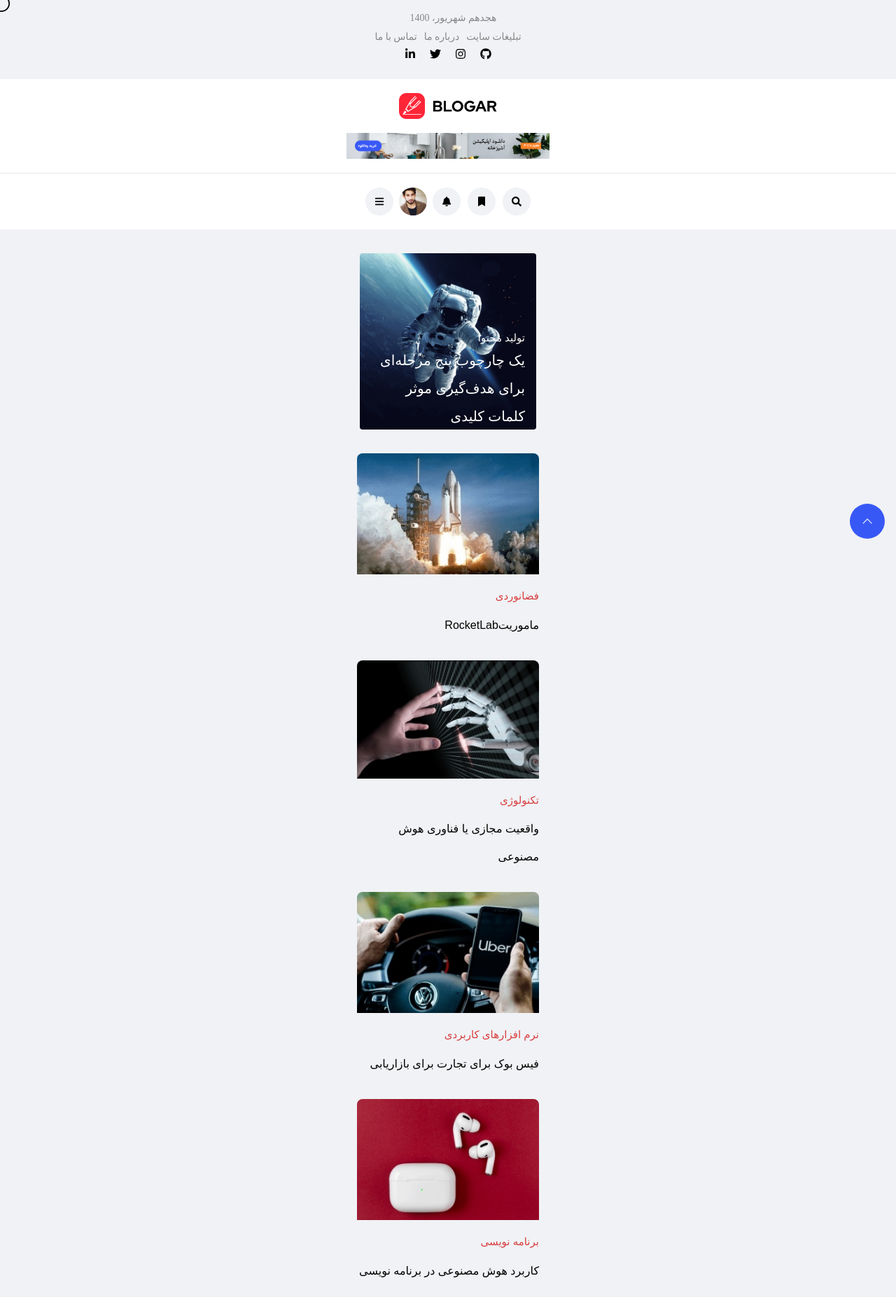
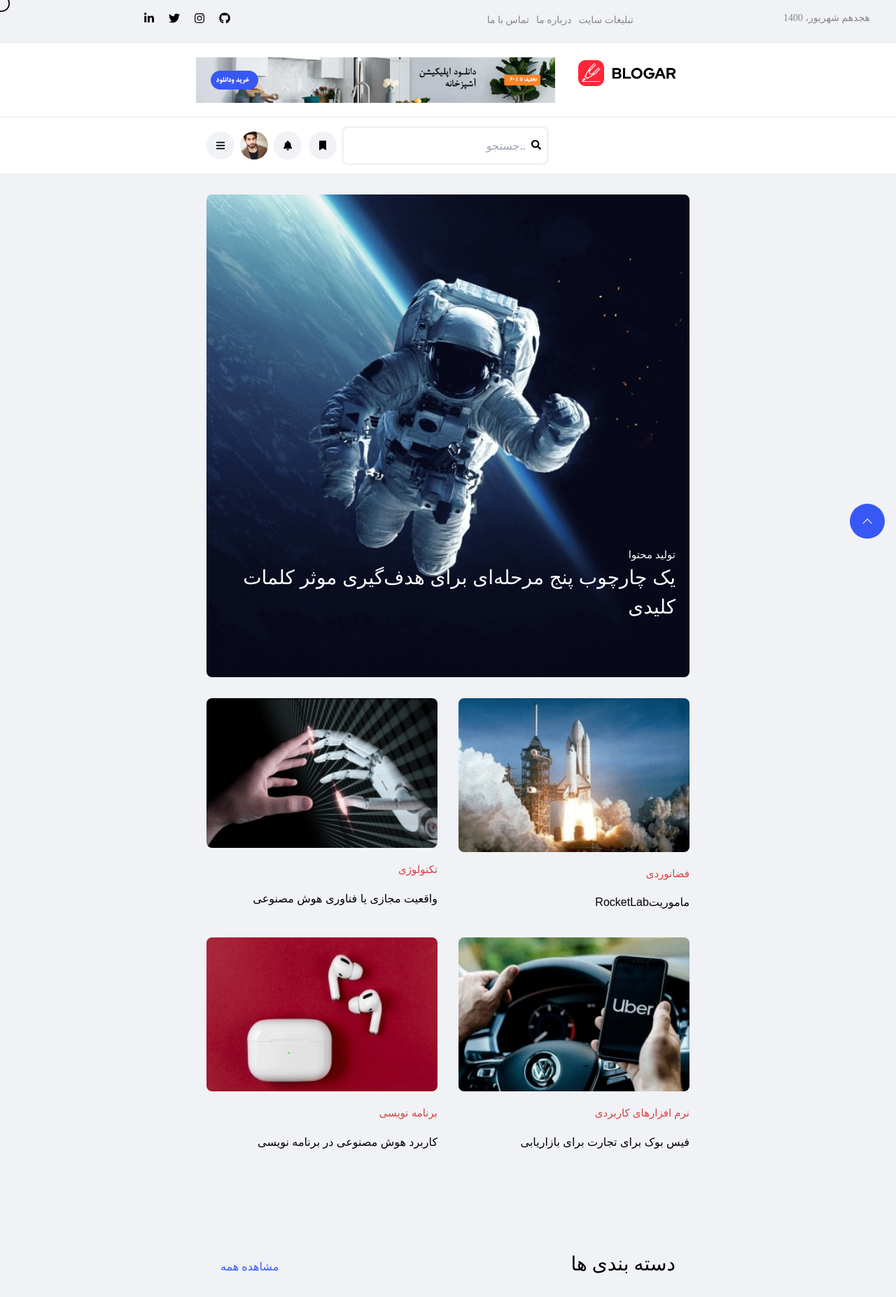
Before and after one commit to amirghaderian/bloger, a Next.js app: page / in a window 1280 px wide. Shown: the top 1854 px of the page at 70% size. Built offline with nearby package versions, Linux system fonts and the light colour scheme.

Commit message:
Responsive for tablet

```diff
--- a/src/components/Categories.tsx
+++ b/src/components/Categories.tsx
@@ -13,27 +13,52 @@ import sport from "../../public/images/sport.jpg";
 import tourism from "../../public/images/tourism.jpg";
 import life from "../../public/images/software.jpg";
 import doctor from "../../public/images/restaurant.jpg";
+import { useEffect, useState } from "react";
 
 const Categories = () => {
+  const [slideToShows, setSlideToShow] = useState<number>(2);
+  const updateSlideToShow = () => {
+    if (window.innerWidth >= 900) {
+      setSlideToShow(6);
+    } else if (window.innerWidth >= 768) {
+      setSlideToShow(5);
+    } else if (window.innerWidth >= 640) {
+      setSlideToShow(4);
+    } else if (window.innerWidth >= 500) {
+      setSlideToShow(3);
+    } else {
+      setSlideToShow(2);
+    }
+  };
+
+  useEffect(() => {
+    window.addEventListener("resize", updateSlideToShow);
+    updateSlideToShow();
+    return () => {
+      window.removeEventListener("resize", updateSlideToShow);
+    };
+  }, []);
   const settings = {
     dots: false,
     arrows: false,
     infinite: true,
     speed: 500,
-    slidesToShow: 2,
+    slidesToShow: slideToShows,
     slidesToScroll: 1,
   };
   return (
     <div className="w-full  h-[357px] bg-[#f0f2f5]">
       <div className="Container w-full h-[358px]  py-[30px]">
-        <div className="Title w-full h-[73px]  mb-[30px]">
-          <div className="Section w-[290px]  mx-auto">
-            <h3 className="font-[VasirBold]">دسته بندی ها</h3>
-          </div>
-          <div className="w-[290px] h-[32px] mt-[20px]  mx-auto">
-            <Link href={""} className="font-[IranSans] text-[#3858F6]">
-              مشاهده همه
-            </Link>
+        <div className="Slider w-full h-[73px]  mb-[30px]">
+          <div className="Title md:flex items-baseline md:w-[720px] md:mx-auto md:mb-4">
+            <div className="Section w-[290px]  mx-auto">
+              <h3 className="font-[VasirBold] md:text-[28px]">دسته بندی ها</h3>
+            </div>
+            <div className="w-[290px] h-[32px] mt-[20px]  mx-auto md:text-left">
+              <Link href={""} className="font-[IranSans] text-[#3858F6]">
+                مشاهده همه
+              </Link>
+            </div>
           </div>
 
           <Slider {...settings}>
@@ -46,7 +71,6 @@ const Categories = () => {
               <div className="absolute  top-1/2 left-1/2 transform -translate-x-1/2 -translate-y-[10%]   w-[135px] h-[46.5px] text-center">
                 <h2 className="text-white font-[VasirBold]">حیوانات خانگی</h2>
               </div>
-
             </div>
             <div className="group w-[155px] h-[155px] relative   overflow-hidden rounded-xl ">
               <Image
--- a/src/components/Header.tsx
+++ b/src/components/Header.tsx
@@ -21,42 +21,42 @@ const Header = () => {
     setValue(!value);
   };
   return (
-    <header className="MainHeader w-full   ">
-      <div className="HeaderTop flex  w-full pb-[20px] bg-[#f0f2f5] ">
-        <div className="Container   w-full justify-center pt-[12px]">
-          <div className=" w-full    ">
-            <div className=" text-center">
+    <header className="MainHeader w-full">
+      <div className="HeaderTop flex w-full pb-[20px] bg-[#f0f2f5] ">
+        <div className="Container  w-full justify-center pt-[12px]">
+          <div className=" w-full md:flex ">
+            <div className="text-center md:mx-[24px]">
               <Link
                 href={""}
-                className="   inline-block text-[14px] w-[140px] h-[27px]  mr-[5px] ml-[20px] text-[#878787] font-[IranSans]"
+                className="inline-block text-[14px] w-[140px] h-[27px]  mr-[5px] ml-[20px] text-[#878787] font-[IranSans]"
               >
                 هجدهم شهریور، 1400
               </Link>
             </div>
             <div className="w-full flex justify-center">
-              <div className="flex justify-center w-[240px] h-[27px]">
+              <div className="flex justify-center md:items-end w-[240px] h-[27px]">
                 <Link
                   href={""}
-                  className=" hover:text-[#3858f6]   inline-block text-[14px] mx-[5px] text-[#878787] font-[IranSans]"
+                  className=" hover:text-[#3858f6]  inline-block text-[14px] mx-[5px] text-[#878787] font-[IranSans]"
                 >
                   تبلیغات سایت
                 </Link>
                 <Link
                   href={""}
-                  className=" hover:text-[#3858f6]   inline-block text-[14px] mx-[5px] text-[#878787] font-[IranSans]"
+                  className=" hover:text-[#3858f6]  inline-block text-[14px] mx-[5px] text-[#878787] font-[IranSans]"
                 >
                   درباره ما
                 </Link>
                 <Link
                   href={""}
-                  className=" hover:text-[#3858f6]   inline-block text-[14px] mx-[5px] text-[#878787] font-[IranSans]"
+                  className=" hover:text-[#3858f6]  inline-block text-[14px] mx-[5px] text-[#878787] font-[IranSans]"
                 >
                   تماس با ما
                 </Link>
               </div>
             </div>
 
-            <div className="Icons w-full flex justify-center">
+            <div className="Icons w-full flex justify-center md:items-end">
               <div className=" flex justify-center  w-[300px] text-end">
                 <div className="flex justify-center  h-[24px]">
                   <Github className="hover:text-[#3858f6] mx-[10px]" />
@@ -76,14 +76,18 @@ const Header = () => {
         </div>
       </div>
       <div className="HeaderMiddle flex w-full justify-center py-[20px] bg-[#ffffff]">
-        <div className="Container">
+        <div className="Container md:flex md:w-[720px]">
           <div className=" flex w-[290px] mx-auto  justify-center  pb-[20px]">
             <div className="Logo w-[141px] flex items-center ">
               <Image src={Logo} alt="Logo" className="w-[141px] h-[37px]" />
             </div>
           </div>
-          <div className="Banner w-full bg-amber-200 flex justify-end ">
-            <Image src={Banner} alt={"Banner"} className="w-[290px] h-[37px]" />
+          <div className="Banner w-full  bg-amber-200 flex justify-end ">
+            <Image
+              src={Banner}
+              alt={"Banner"}
+              className="w-[290px] md:w-full md:h-full h-[37px]"
+            />
           </div>
         </div>
       </div>
@@ -110,13 +114,25 @@ const Header = () => {
           </Link>
         </div>
 
-        <div className="LeftItems flex items-center  w-[290px] justify-center h-[80px] ">
-          <div className="Container flex items-center h-[40px]">
-            <div className=" SearchItem rounded-3xl bg-[#f0f2f5] w-[40px] h-[40px] flex justify-center items-center">
+        <div className="LeftItems flex items-center  w-[290px] md:w-[690px] justify-center md:justify-end h-[80px] ">
+          <div className=" Container flex items-center h-[40px] ">
+            <div className="  SearchItem rounded-3xl bg-[#f0f2f5] w-[40px] h-[40px] flex justify-center items-center md:hidden">
               <button onClick={SearchHandler}>
                 {!value && <Seaech className="  w-[14px] h-[14px]    " />}
                 {value && <Close className=" w-[13px] h-[15px] " />}
               </button>
+            </div>
+            <div className="hidden md:block group w-[290px] bg-[#ffffff] mx-auto text-center  ">
+              <div className="outline outline-[#f0f2f5] w-fit rounded-md">
+                <button className="rounded-r-md px-[8px] ">
+                  <Seaech className="   w-[14px] h-[14px] " />
+                </button>
+                <input
+                  type="text"
+                  placeholder="..جستجو"
+                  className=" outline-none rounded-l-md w-[260px] h-[50px] rounded-md "
+                />
+              </div>
             </div>
             <div className="w-[40px] h-[40px] flex justify-center items-center rounded-[50%] bg-[#f0f2f5]  hover:bg-[#3858f6] hover:text-white mr-[10px]">
               <Bookmark className="w-[10.5px] h-[14px]" />
--- a/src/components/Posts.tsx
+++ b/src/components/Posts.tsx
@@ -7,27 +7,27 @@ import Post4 from "../../public/images/post4.jpg";
 const Posts = () => {
   return (
     <div className="Posts w-full  h-[1500px] bg-[#f0f2f5]  pt-[30px] flex justify-center">
-      <div className="Container w-[290px]   px-[15px] flex-col ">
-        <div className="RightPost group w-[260px] relative overflow-hidden rounded-lg ">
+      <div className="Container w-[290px]  md:w-[720px]  px-[15px] md:px-0 flex-col   ">
+        <div className="RightPost group w-[260px] md:w-full relative overflow-hidden rounded-lg md:px-[15px]">
           <Image
             src={RightPost}
             alt={"تولید محتوا"}
-            className=" group-hover:scale-110 transition duration-300 rounded-lg  p-[4px]"
+            className=" group-hover:scale-110 transition duration-300 rounded-lg w-full"
           />
-          <div className="PostContent  w-[260px] absolute top-1/2 left-1/2 transform -translate-x-1/2 -translate-y-[10%] px-[20px] pb-[20px] text-white">
+          <div className="PostContent  w-[260px] md:w-[690px] absolute top-1/2 md:top-3/4 left-1/2  transform -translate-x-1/2 -translate-y-[10%] px-[20px] pb-[20px] text-white">
             <h2 className="text-[15px]">تولید محتوا</h2>
-            <p className="text-[20px] leading-10 hover:underline delay-1000">
+            <p className="text-[20px] md:text-[28px] w- hover:underline delay-1000">
               یک چارچوب پنج مرحله‌ای برای هدف‌گیری موثر کلمات کلیدی
             </p>
           </div>
         </div>
 
-        <div className="CenterPost mt-[30px]">
-          <div className="group w-[260px] relative overflow-hidden rounded-lg ">
+        <div className="CenterPost mt-[30px] md:flex md: flex-wrap md:w-full mx-auto">
+          <div className="group w-[260px] md:w-[360px] relative overflow-hidden rounded-lg  md:px-[15px]  ">
             <Image
               src={Post1}
               alt={""}
-              className=" group-hover:scale-110 transition duration-300 "
+              className=" group-hover:scale-110 md:w-full transition duration-300 rounded-lg "
             />
             <div className="PostContent pt-[20px]">
               <h2 className="text-[15px] mb-[10px] text-[#D93E40]">فضانوردی</h2>
@@ -36,11 +36,11 @@ const Posts = () => {
               </p>
             </div>
           </div>
-          <div className="group w-[260px] relative overflow-hidden rounded-lg mt-[30px] ">
+          <div className="group w-[260px] md:w-[360px] relative overflow-hidden rounded-lg mt-[30px] md:mt-0  md:px-[15px] ">
             <Image
               src={Post2}
               alt={""}
-              className=" group-hover:scale-110 transition duration-300 "
+              className=" group-hover:scale-110  md:w-full transition duration-300  rounded-lg"
             />
             <div className="PostContent pt-[20px]">
               <h2 className="text-[15px] mb-[10px] text-[#D93E40]">تکنولوژی</h2>
@@ -49,11 +49,11 @@ const Posts = () => {
               </p>
             </div>
           </div>
-          <div className="group w-[260px] relative overflow-hidden rounded-lg mt-[30px] ">
+          <div className="group w-[260px]  md:w-[360px] relative overflow-hidden rounded-lg mt-[30px]  md:px-[15px] ">
             <Image
               src={Post3}
               alt={""}
-              className=" group-hover:scale-110 transition duration-300 "
+              className=" group-hover:scale-110 md:w-full transition duration-300 rounded-lg "
             />
             <div className="PostContent pt-[20px]">
               <h2 className="text-[15px] mb-[10px] text-[#D93E40]">
@@ -64,11 +64,11 @@ const Posts = () => {
               </p>
             </div>
           </div>
-          <div className="group w-[260px] relative overflow-hidden rounded-lg mt-[30px] ">
+          <div className="group w-[260px] md:w-[360px] relative overflow-hidden rounded-lg mt-[30px]  md:px-[15px] ">
             <Image
               src={Post4}
               alt={""}
-              className="  group-hover:scale-110 transition duration-300 "
+              className="  group-hover:scale-110 md:w-full transition duration-300 rounded-lg "
             />
             <div className="PostContent pt-[20px]">
               <h2 className="text-[15px] mb-[10px] text-[#D93E40]">
```
Also changed, not shown: src/components/MostVisitedPosts.tsx (+8 -8 lines).
